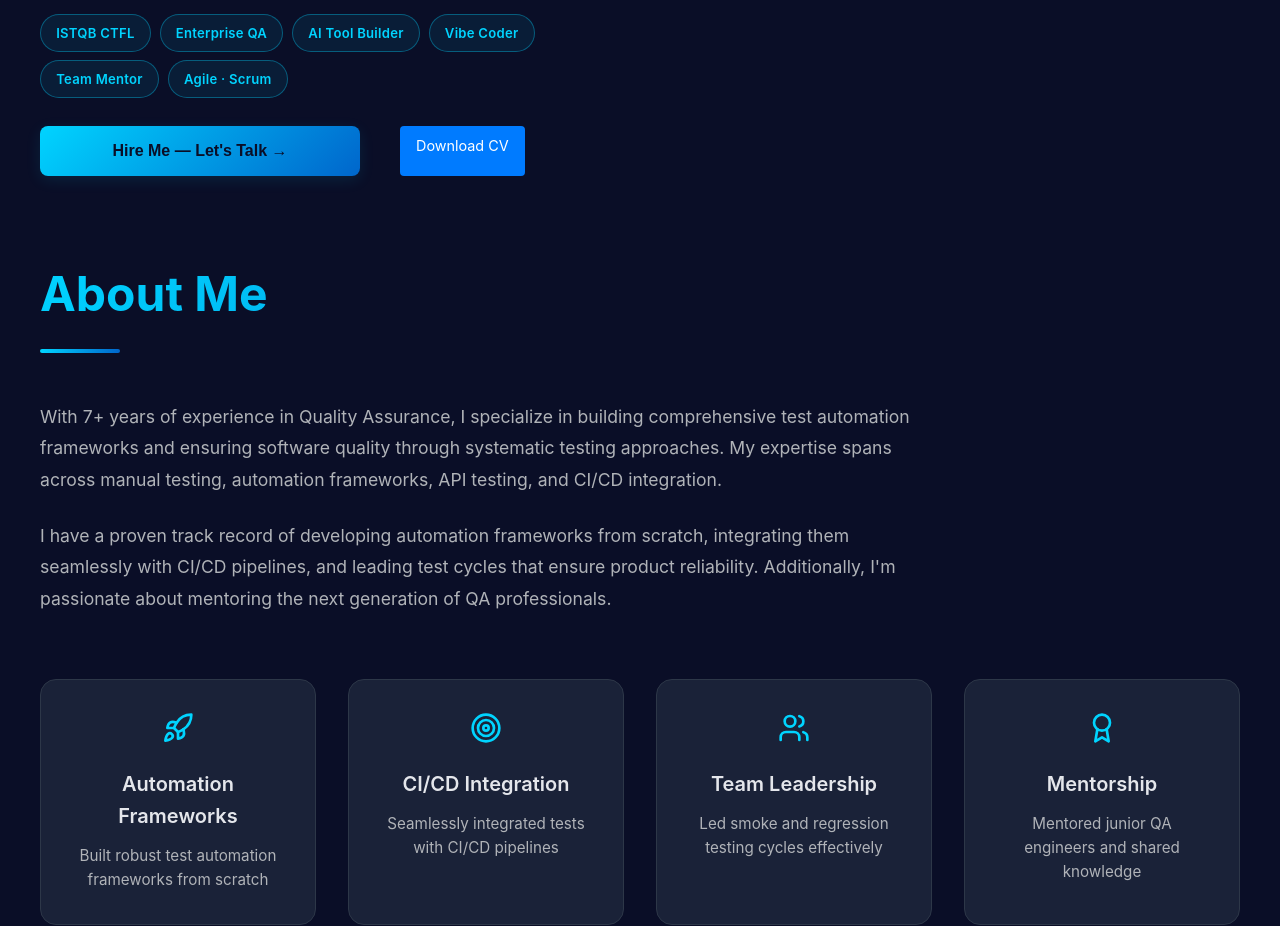
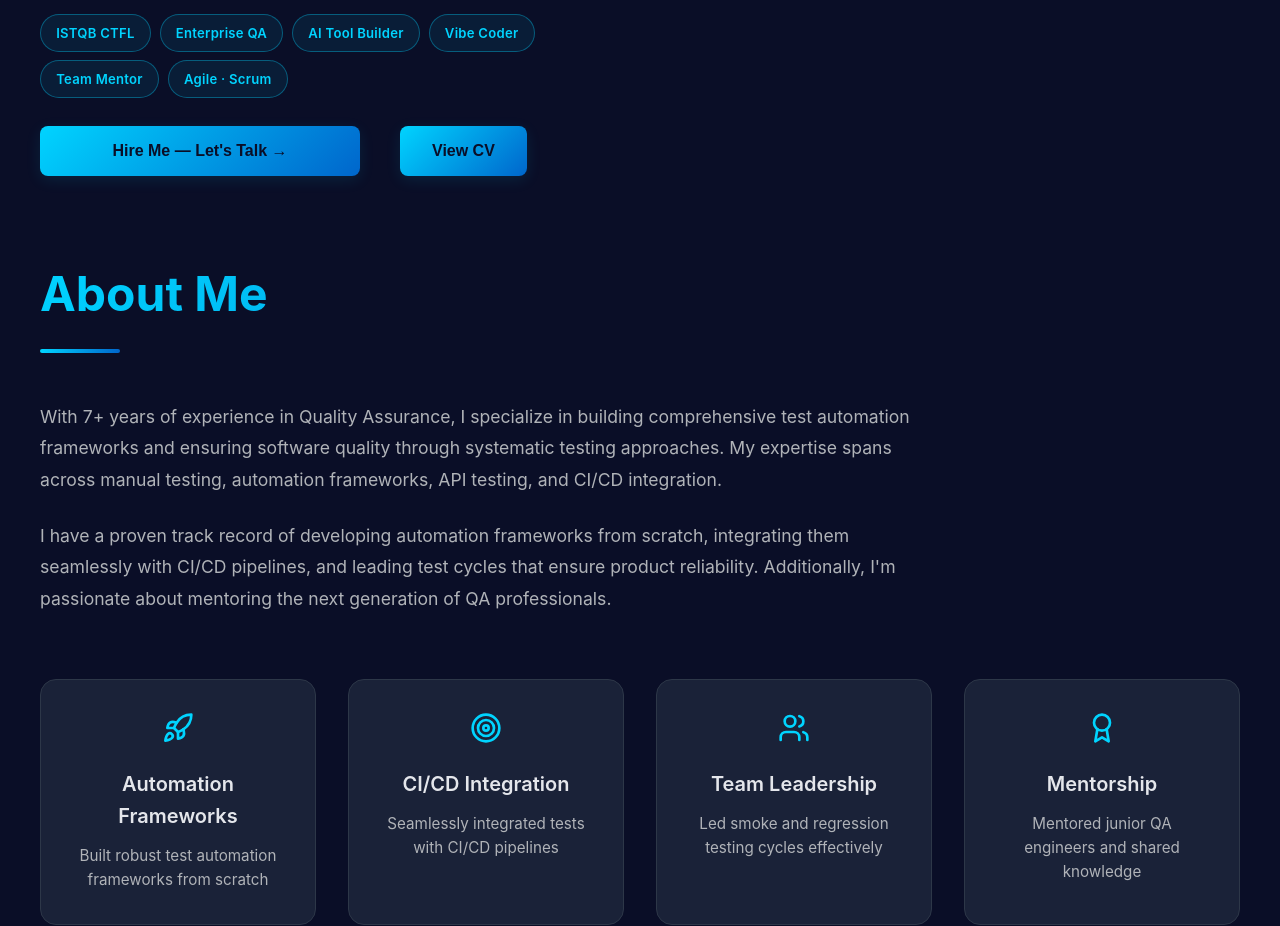
Before and after one commit to Kashyap1995/Kashyap-portfolio, a React (Vite) app: page / in a window 1280 px wide. Shown: the part 1080-2006 px from the top of the page. Built offline with nearby package versions, Linux system fonts and the light colour scheme; the HTML template or start-up script is replaced by a standard one.

Commit message:
Updated portfolio changes

```diff
--- a/src/components/Home.css
+++ b/src/components/Home.css
@@ -252,6 +252,13 @@
   border: 2px solid var(--border-color);
 }
 
+.btn-cv {
+  background: linear-gradient(135deg, var(--accent-primary), var(--accent-secondary));
+  color: var(--bg-primary);
+  box-shadow: 0 4px 15px var(--shadow-color);
+  margin-left: 1rem;
+}
+
 .btn-secondary:hover {
   border-color: var(--accent-primary);
   color: var(--accent-primary);
--- a/src/components/Home.jsx
+++ b/src/components/Home.jsx
@@ -152,7 +152,10 @@ const Home = () => {
             >
               Hire Me — Let's Talk →
             </motion.button>
-            <a href="/Kashyap-7.5Y-Job-App.pdf" target="_blank" rel="noopener noreferrer" style={{ backgroundColor: '#007bff', color: 'white', padding: '0.5rem 1rem', borderRadius: '0.25rem', textDecoration: 'none', fontSize: '0.9rem', marginLeft: '1rem', display: 'inline-block', border: 'none', cursor: 'pointer' }}>
+            <button className="btn-primary btn-cv" onClick={() => { window.open('/Kashyap-7.5Y-Job-App.pdf', '_blank'); }}>
+              View CV
+            </button>
+            <a href="/Kashyap-7.5Y-Job-App.pdf" target="_blank" rel="noopener noreferrer" style={{ display: 'none' }}>
               Download CV
             </a>
           </motion.div>
```
